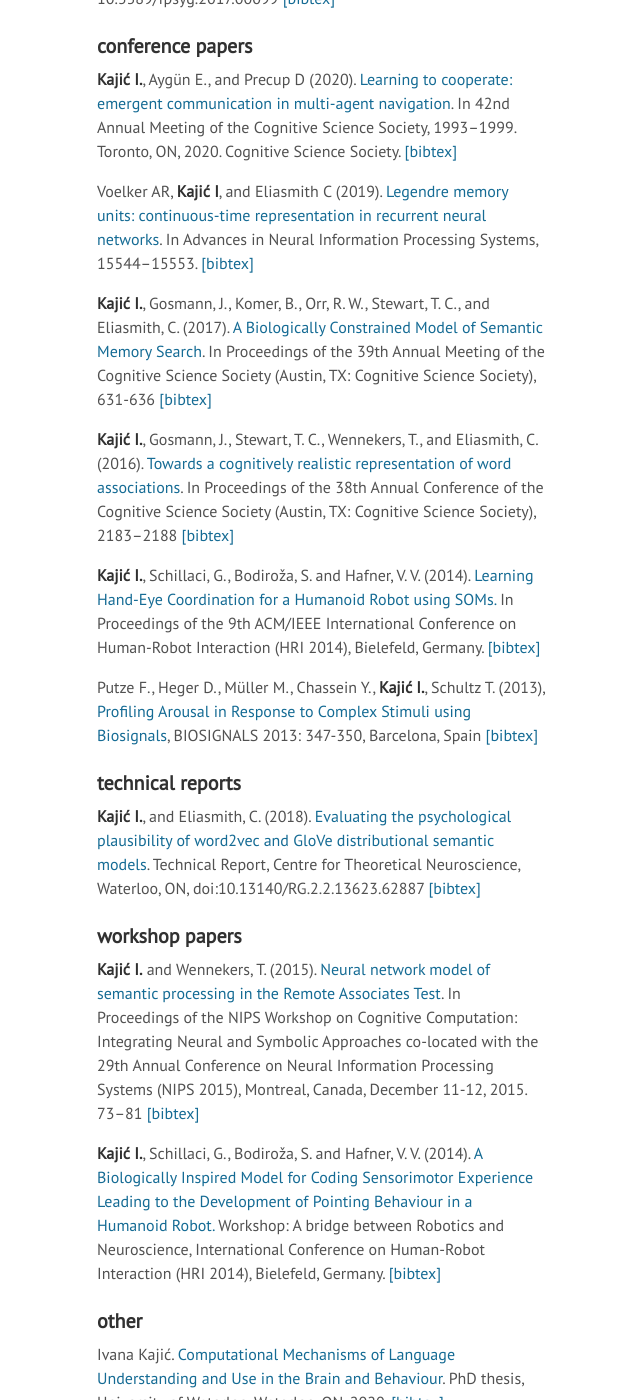
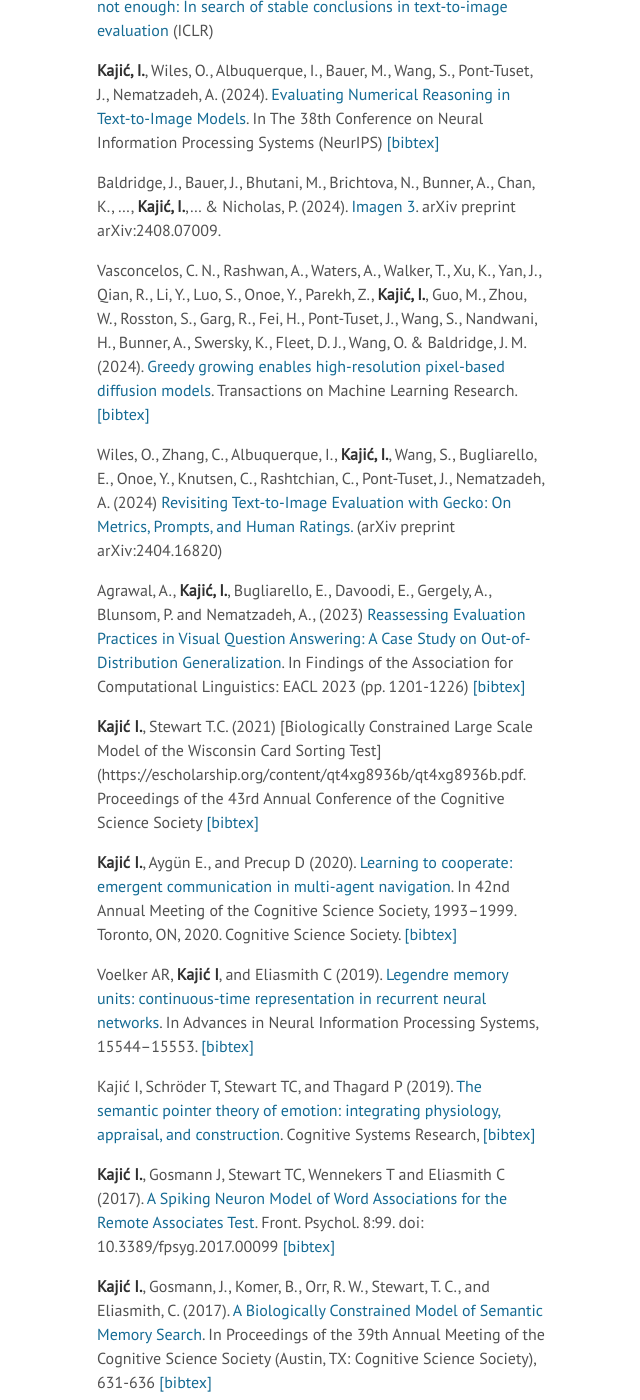
Before and after one commit to ikajic/ikajic.github.io, a Jekyll site: the page built from research.md, in a window 1280 px wide and 1400 px high, scrolled down 379 px. Shown: the whole window, without its empty margins (319-959 px from the left). Built offline with Jekyll 4.4.1, drawn with Linux system fonts in a browser that asks for light colours; some of the changed text lies outside the part shown.

Commit message:
Update research.md

```diff
--- a/research.md
+++ b/research.md
@@ -3,36 +3,46 @@ layout: default
 title: research
 ---
 
-### journal articles
+This is a selected list of research articles I wrote or I contributed to as a co-author; for a full, up-to-date list please refer to my <a href="https://scholar.google.com/citations?user=7zgme7gAAAAJ&hl=en&oi=ao" target="_blank">Google Scholar profile</a>.
+
+
+### research papers
+
+Wiles, O., Zhang, C., Albuquerque, I., **Kajić, I.**, Wang, S., Bugliarello, E., Onoe, Y., Papalampidi, P., Ktena, I., Knutsen, C., Rashtchian, C., Nawalgaria, A., Pont-Tuset, J., Nematzadeh, A. (2025) [One slice is not enough: In search of stable conclusions in text-to-image evaluation](https://openreview.net/pdf?id=Im2neAMlre) (ICLR)
+
+**Kajić, I.**, Wiles, O., Albuquerque, I., Bauer, M., Wang, S., Pont-Tuset, J., Nematzadeh, A. (2024). [Evaluating Numerical Reasoning in Text-to-Image Models](https://openreview.net/pdf?id=W0FEprcxva). In The 38th Conference on Neural Information Processing Systems (NeurIPS) <a
+href="https://scholar.googleusercontent.com/scholar.bib?q=info:egR2IqBJNzsJ:scholar.google.com/&output=citation&scisdr=ClEeNBS5ENrs4ywCuGQ:AFWwaeYAAAAAZ5gEoGSf69nmF8P_KFsIo1egW1I&scisig=AFWwaeYAAAAAZ5gEoAH37EK7T9AYscGRQfeck64&scisf=4&ct=citation&cd=-1&hl=en&scfhb=1"
+target="_blank">[bibtex]</a>
+
+Baldridge, J., Bauer, J., Bhutani, M., Brichtova, N., Bunner, A., Chan, K., ..., **Kajić, I.**,... & Nicholas, P. (2024). [Imagen 3](https://arxiv.org/pdf/2408.07009). arXiv preprint arXiv:2408.07009.
+
+Vasconcelos, C. N., Rashwan, A., Waters, A., Walker, T., Xu, K., Yan, J., Qian, R., Li, Y., Luo, S., Onoe, Y., Parekh, Z., **Kajić, I.**, Guo, M., Zhou, W., Rosston, S., Garg, R., Fei, H., Pont-Tuset, J., Wang, S., Nandwani, H., Bunner, A., Swersky, K., Fleet, D. J., Wang, O. & Baldridge, J. M. (2024). [Greedy growing enables high-resolution pixel-based diffusion models](https://openreview.net/pdf?id=GpULi1dAMm). Transactions on Machine Learning Research. <a href="https://openreview.net/forum?id=GpULi1dAMm#" target="_blank">[bibtex]</a>
+
+Wiles, O., Zhang, C., Albuquerque, I., **Kajić, I.**, Wang, S., Bugliarello, E., Onoe, Y., Knutsen, C., Rashtchian, C., Pont-Tuset, J., Nematzadeh, A. (2024) [Revisiting Text-to-Image Evaluation with Gecko: On Metrics, Prompts, and Human Ratings.](https://arxiv.org/pdf/2404.16820) (arXiv preprint arXiv:2404.16820)
+
+Agrawal, A., **Kajić, I.**, Bugliarello, E., Davoodi, E., Gergely, A., Blunsom, P. and Nematzadeh, A., (2023) [Reassessing Evaluation Practices in Visual Question Answering: A Case Study on Out-of-Distribution Generalization](https://arxiv.org/pdf/2205.12191). In Findings of the Association for Computational Linguistics: EACL 2023 (pp. 1201-1226) <a href="https://scholar.googleusercontent.com/scholar.bib?q=info:N5SeNuuIvAYJ:scholar.google.com/&output=citation&scisdr=ClEeNBS5ENrs4ywPVPw:AFWwaeYAAAAAZ5gJTPw2oJZeIOk1Him61MpwFgA&scisig=AFWwaeYAAAAAZ5gJTL8Ogm8rA2-yXal92IoBbNA&scisf=4&ct=citation&cd=-1&hl=en&scfhb=1" target="_blank">[bibtex]</a>
+
+**Kajić I.**, Stewart T.C. (2021) [Biologically Constrained Large Scale Model of the Wisconsin Card Sorting Test](https://escholarship.org/content/qt4xg8936b/qt4xg8936b.pdf. Proceedings of the 43rd Annual Conference of the Cognitive Science Society  <a href="https://scholar.googleusercontent.com/scholar.bib?q=info:dCbLrblK9z8J:scholar.google.com/&output=citation&scisdr=ClEeNBS5ENrs4ywKLfA:AFWwaeYAAAAAZ5gMNfDPHTYMHXo3bxAuXP1OVhE&scisig=AFWwaeYAAAAAZ5gMNfuE4K7zltwRnQ1ENdzQGSk&scisf=4&ct=citation&cd=-1&hl=en" target="_blank">[bibtex]</a>
+
+**Kajić I.**, Aygün E., and Precup D (2020). [Learning to cooperate: emergent communication in multi-agent navigation](https://cogsci.mindmodeling.org/2020/papers/0459/0459.pdf). In 42nd Annual Meeting of the Cognitive Science Society, 1993–1999. Toronto, ON, 2020. Cognitive Science Society. <a href="http://compneuro.uwaterloo.ca/publications/kajic2020.html" target="_blank">[bibtex]</a>
+
+Voelker AR, **Kajić I**, and Eliasmith C (2019). [Legendre memory units: continuous-time representation in recurrent neural networks](https://papers.nips.cc/paper/9689-legendre-memory-units-continuous-time-representation-in-recurrent-neural-networks). In Advances in Neural Information Processing Systems, 15544–15553.  <a href="http://compneuro.uwaterloo.ca/publications/voelker2019lmu.html"
+target="_blank">[bibtex]</a>
 
 Kajić I, Schröder T, Stewart TC, and Thagard P (2019). [The semantic pointer theory of emotion: integrating physiology, appraisal, and construction](http://www.sciencedirect.com/science/article/pii/S1389041718303838). Cognitive Systems Research, <a
 href="http://compneuro.uwaterloo.ca/publications/kajic2019.html#kajic2019cite"
 target="_blank">[bibtex]</a>
 
-
 **Kajić I.**, Gosmann J, Stewart TC, Wennekers T and Eliasmith C (2017). [A Spiking Neuron Model of Word Associations for the Remote Associates Test](http://journal.frontiersin.org/article/10.3389/fpsyg.2017.00099). Front. Psychol. 8:99. doi: 10.3389/fpsyg.2017.00099 <a
 href="http://compneuro.uwaterloo.ca/publications/kajic2017.html#kajic2017cite"
 target="_blank">[bibtex]</a>
 
-
-### conference papers
-
-**Kajić I.**, Aygün E., and Precup D (2020). [Learning to cooperate: emergent communication in multi-agent navigation](https://cogsci.mindmodeling.org/2020/papers/0459/0459.pdf). In 42nd Annual Meeting of the Cognitive Science Society, 1993–1999. Toronto, ON, 2020. Cognitive Science Society. <a
-href="http://compneuro.uwaterloo.ca/publications/kajic2020.html"
-target="_blank">[bibtex]</a>
-
-Voelker AR, **Kajić I**, and Eliasmith C (2019). [Legendre memory units: continuous-time representation in recurrent neural networks](https://papers.nips.cc/paper/9689-legendre-memory-units-continuous-time-representation-in-recurrent-neural-networks). In Advances in Neural Information Processing Systems, 15544–15553.  <a href="http://compneuro.uwaterloo.ca/publications/voelker2019lmu.html"
-target="_blank">[bibtex]</a>
-
-
-**Kajić I.**, Gosmann, J., Komer, B., Orr, R. W., Stewart, T. C., and
-Eliasmith, C. (2017). [A Biologically Constrained Model of Semantic Memory
+**Kajić I.**, Gosmann, J., Komer, B., Orr, R. W., Stewart, T. C., and Eliasmith, C. (2017). [A Biologically Constrained Model of Semantic Memory
 Search](https://mindmodeling.org/cogsci2017/papers/0127/paper0127.pdf). In
 Proceedings of the 39th Annual Meeting of the Cognitive Science Society
 (Austin, TX: Cognitive Science Society), 631-636 <a
 href="http://compneuro.uwaterloo.ca/publications/kajic2017a.html"
 target="_blank">[bibtex]</a>
-
 
 
 **Kajić I.**, Gosmann, J., Stewart, T. C., Wennekers, T., and Eliasmith, C.
@@ -43,33 +53,6 @@ href="https://raw.githubusercontent.com/ikajic/ikajic.github.io/master/publicati
 target="_blank">[bibtex]</a>
 
 
-
-**Kajić I.**, Schillaci, G., Bodiroža, S. and Hafner, V. V. (2014). [Learning Hand-Eye Coordination for
-a Humanoid Robot using SOMs.](http://adapt.informatik.hu-berlin.de/pub/papers/HRI14-p192.pdf) In Proceedings of the 9th ACM/IEEE International Conference on Human-Robot Interaction (HRI 2014), Bielefeld, Germany.
-<a href="https://raw.githubusercontent.com/ikajic/ikajic.github.io/master/publications/kajic2014a.bib" target="_blank">[bibtex]</a>
-
-Putze F., Heger D., Müller M., Chassein Y., **Kajić I.**, Schultz T. (2013), [Profiling Arousal in Response to Complex Stimuli using Biosignals](https://www.researchgate.net/profile/Ivana_Kajic/publication/260986674_Profiling_Arousal_in_Response_to_Complex_Stimuli_using_Biosignals/links/02e7e5333e36b33b16000000.pdf), BIOSIGNALS 2013: 347-350, Barcelona, Spain
-<a href="https://raw.githubusercontent.com/ikajic/ikajic.github.io/master/publications/putze2013.bib" target="_blank">[bibtex]</a>
-
-### technical reports
-
-**Kajić I.**, and Eliasmith, C. (2018). [Evaluating the psychological plausibility
-of word2vec and GloVe distributional semantic models](http://compneuro.uwaterloo.ca/files/publications/kajic.2018.pdf){:target="_new"}. Technical Report, Centre for Theoretical Neuroscience, Waterloo, ON, doi:10.13140/RG.2.2.13623.62887
-[\[bibtex\]](https://raw.githubusercontent.com/ctn-waterloo/website/master/ctn_waterloo/content/publications/kajic2018.bib){:target="_new"}
-
-### workshop papers
-
-**Kajić I.** and Wennekers, T. (2015). [Neural network model of semantic processing in the Remote
-Associates Test](http://daselab.cs.wright.edu/nesy/CoCo2015/coco_nips_2015_pre-proceedings.pdf#73). In Proceedings of the NIPS Workshop on Cognitive Computation: Integrating Neural and Symbolic Approaches co-located with the 29th Annual Conference on Neural Information
-Processing Systems (NIPS 2015), Montreal, Canada, December 11-12, 2015. 73–81
-<a href="https://raw.githubusercontent.com/ikajic/ikajic.github.io/master/publications/kajic2015.bib" target="_blank">[bibtex]</a>
-
-**Kajić I.**, Schillaci, G., Bodiroža, S. and Hafner, V. V. (2014). [A Biologically Inspired Model for Coding Sensorimotor Experience Leading to the Development of Pointing Behaviour in a Humanoid
-Robot.](http://www.macs.hw.ac.uk/~kl360/HRI2014W/submission/S11.pdf) Workshop: A bridge between Robotics and Neuroscience, International Conference on Human-Robot Interaction (HRI 2014), Bielefeld, Germany.
-<a href="https://raw.githubusercontent.com/ikajic/ikajic.github.io/master/publications/kajic2014b.bib" target="_blank">[bibtex]</a>
-
-
-
 ### other
 
 Ivana Kajić. [Computational Mechanisms of Language Understanding and Use in the Brain and Behaviour](http://hdl.handle.net/10012/16439.). PhD thesis, University of Waterloo, Waterloo, ON, 2020. <a href="http://libwebappsprd01.uwaterloo.ca/cgi-bin/citation/citation.bib?hdl=10012/16439&type=Doctoral%20Thesis&year=2020" target="_blank">[bibtex]</a>
```
